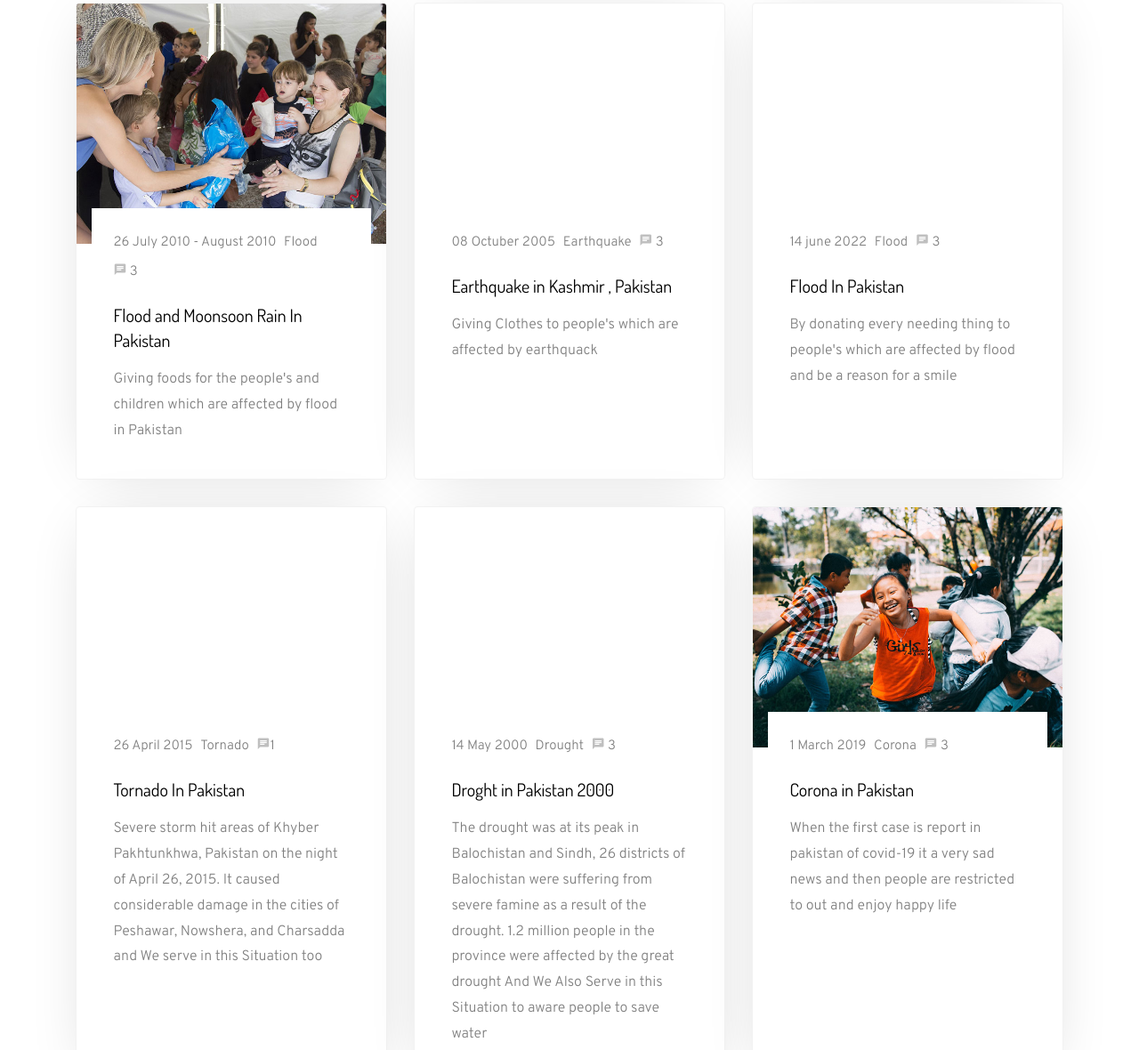
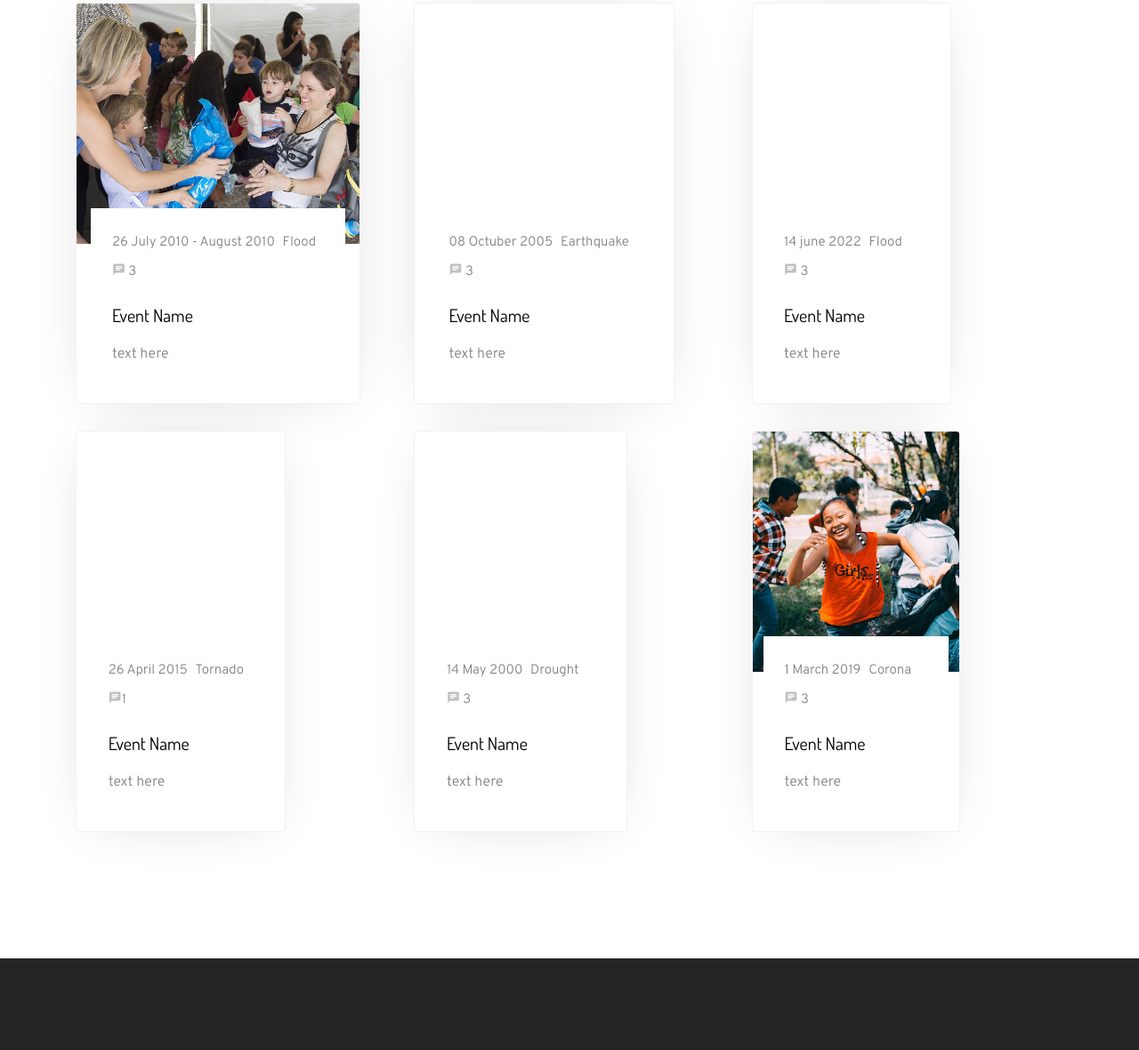
Before and after one commit to yuliaUU/global-connect, a plain HTML site: page blog.html in a window 1280 px wide. Shown: the part 809-1989 px from the top of the page at 89% size. Drawn offline with Linux system fonts and the light colour scheme; some packages are replaced by stand-ins of ours; no server answers; files whose address does not match are found by name.

Commit message:
text updated

```diff
--- a/blog.html
+++ b/blog.html
@@ -78,8 +78,8 @@
                   <div><a href="#">Flood</a></div>
                   <div><a href="#" class="meta-chat"><span class="icon-chat"></span> 3</a></div>
                 </div>
-                <h3 class="heading mt-3"><a href="#">Flood and Moonsoon Rain In Pakistan</a></h3>
-                <p>Giving foods for the people's and children which are affected by flood in Pakistan</p>
+                <h3 class="heading mt-3"><a href="#">Event Name</a></h3>
+                <p>text here</p>
               </div>
             </div>
           </div>
@@ -93,8 +93,8 @@
                   <div><a href="#">Earthquake</a></div>
                   <div><a href="#" class="meta-chat"><span class="icon-chat"></span> 3</a></div>
                 </div>
-                <h3 class="heading mt-3"><a href="#">Earthquake in Kashmir , Pakistan</a></h3>
-                <p>Giving Clothes to people's which are affected by earthquack</p>
+                <h3 class="heading mt-3"><a href="#">Event Name</a></h3>
+                <p>text here</p>
               </div>
             </div>
           </div>
@@ -108,8 +108,8 @@
                   <div><a href="#">Flood</a></div>
                   <div><a href="#" class="meta-chat"><span class="icon-chat"></span> 3</a></div>
                 </div>
-                <h3 class="heading mt-3"><a href="#">Flood In Pakistan</a></h3>
-                <p>By donating every needing thing to people's which are affected by flood and be a reason for a smile</p>
+                <h3 class="heading mt-3"><a href="#">Event Name</a></h3>
+                <p>text here</p>
               </div>
             </div>
           </div>
@@ -123,8 +123,8 @@
                   <div><a href="#">Tornado</a></div>
                   <div><a href="#" class="meta-chat"><span class="icon-chat"></span>1 </a></div>
                 </div>
-                <h3 class="heading mt-3"><a href="#">Tornado In Pakistan</a></h3>
-                <p>Severe storm hit areas of Khyber Pakhtunkhwa, Pakistan on the night of April 26, 2015. It caused considerable damage in the cities of Peshawar, Nowshera, and Charsadda and We serve in this Situation too</p>
+                <h3 class="heading mt-3"><a href="#">Event Name</a></h3>
+                <p>text here</p>
               </div>
             </div>
           </div>
@@ -138,8 +138,8 @@
                   <div><a href="#">Drought</a></div>
                   <div><a href="#" class="meta-chat"><span class="icon-chat"></span> 3</a></div>
                 </div>
-                <h3 class="heading mt-3"><a href="#">Droght in Pakistan 2000</a></h3>
-                <p>The drought was at its peak in Balochistan and Sindh, 26 districts of Balochistan were suffering from severe famine as a result of the drought. 1.2 million people in the province were affected by the great drought And We Also Serve in this Situation to aware people to save water </p>
+                <h3 class="heading mt-3"><a href="#">Event Name</a></h3>
+                <p>text here</p>
               </div>
             </div>
           </div>
@@ -153,8 +153,8 @@
                   <div><a href="#">Corona</a></div>
                   <div><a href="#" class="meta-chat"><span class="icon-chat"></span> 3</a></div>
                 </div>
-                <h3 class="heading mt-3"><a href="#">Corona in Pakistan</a></h3>
-                <p>When the first case is report in pakistan of covid-19 it a very sad news and then people are restricted to out and enjoy happy life </p>
+                <h3 class="heading mt-3"><a href="#">Event Name</a></h3>
+                <p>text here </p>
               </div>
             </div>
           </div>
```
